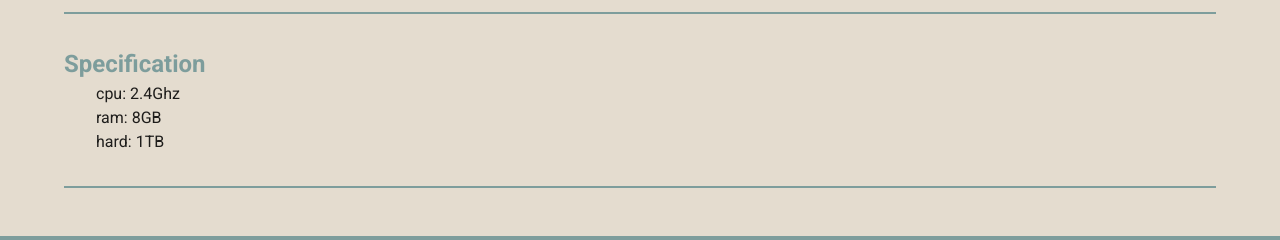
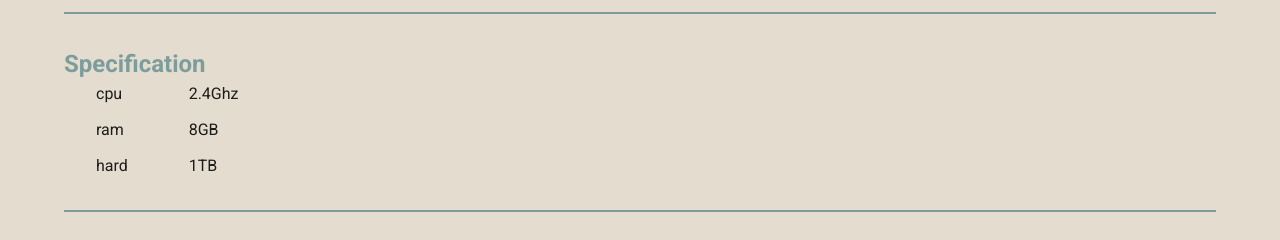
Before and after one commit to AmirHosein-Gharaati/marketplace-frontend, a Nuxt app: page /products/1 in a window 1280 px wide. Shown: the part 408-648 px from the top of the page. Built offline with nearby package versions, Linux system fonts and the light colour scheme.

Commit message:
products specification better view

```diff
--- a/pages/products/_id.vue
+++ b/pages/products/_id.vue
@@ -29,8 +29,15 @@
 
       <div class="product-detail__specification">
         <h2>Specification</h2>
-        <div class="px-8" v-for="key in Object.keys(product.specification)" :key="key">
-          {{ key }}: {{ product.specification[key] }}
+        <div
+          class="px-8"
+          v-for="key in Object.keys(product.specification)"
+          :key="key"
+        >
+          <v-row>
+            <v-col cols="1">{{ key }}</v-col>
+            <v-col cols="1">{{ product.specification[key] }}</v-col>
+          </v-row>
         </div>
       </div>
       <div class="line"></div>
```
